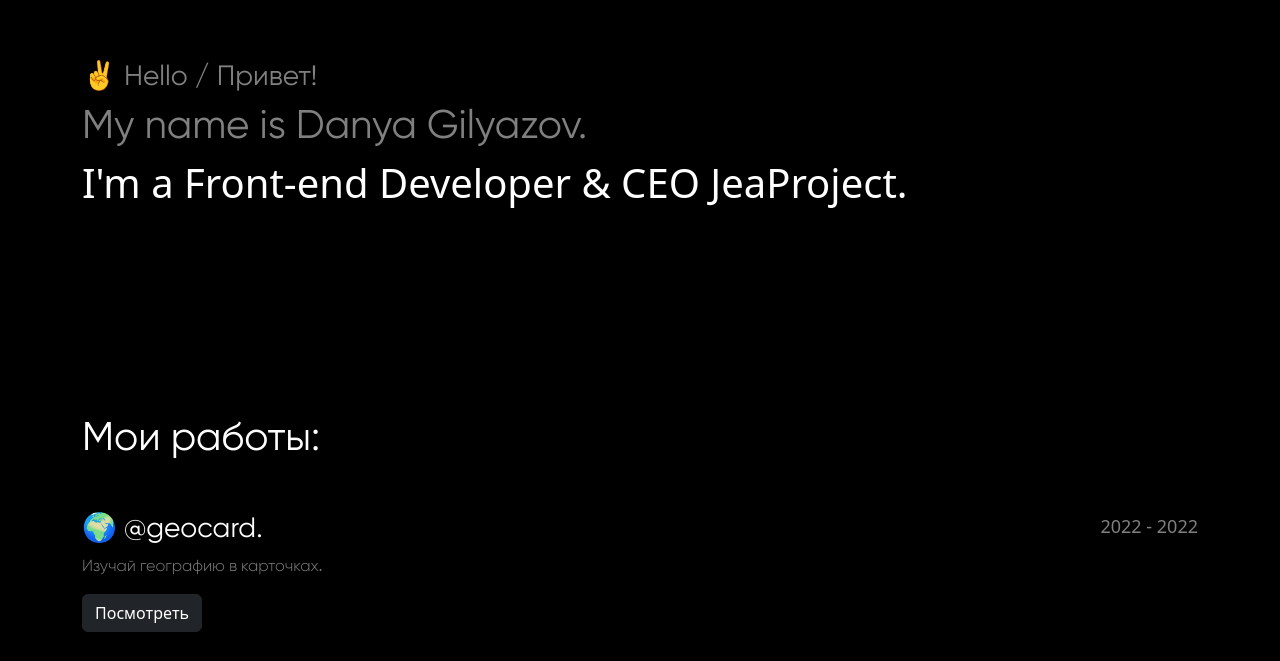
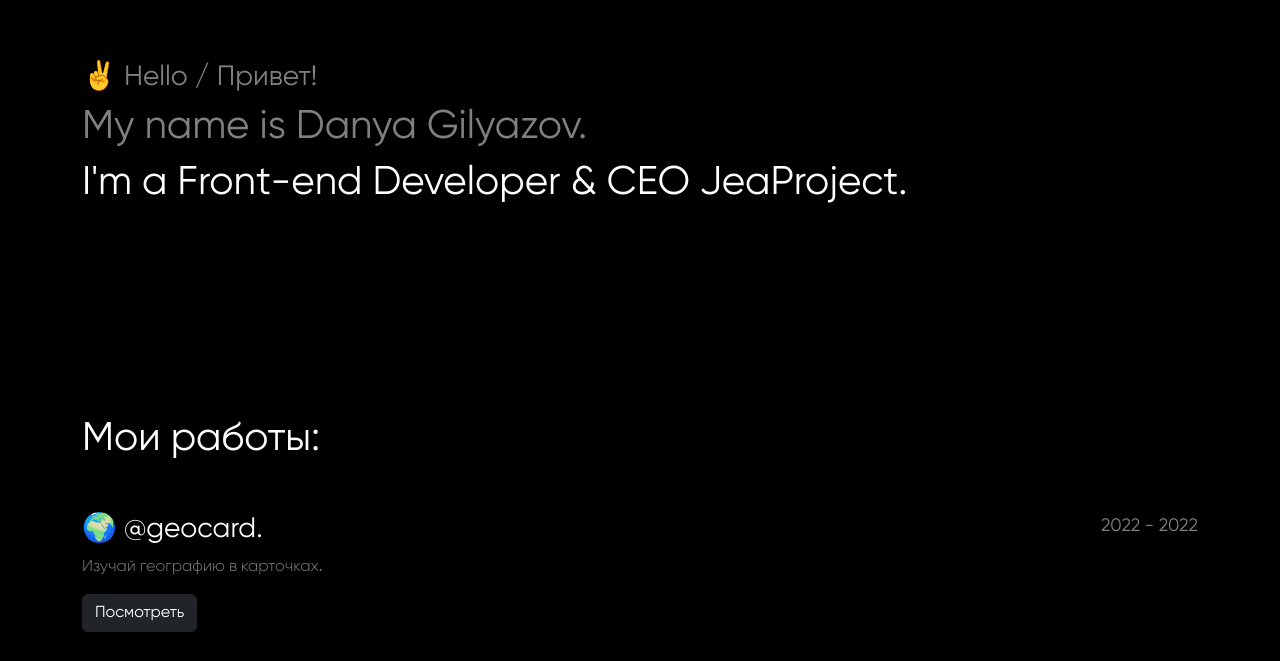
Before and after one commit to GilazovDev/portfolio, a plain HTML site: page index.html in a window 1280 px wide. Shown: the part 139-800 px from the top of the page. Drawn offline with Linux system fonts and the light colour scheme.

Commit message:
Update style.css

```diff
--- a/css/style.css
+++ b/css/style.css
@@ -41,6 +41,8 @@
 }
 
 body {
+    font-family: 'Gilroy';
+    font-weight: 500;
     margin: 0 auto;
     background-color: #000;
     color: #fff;
```
